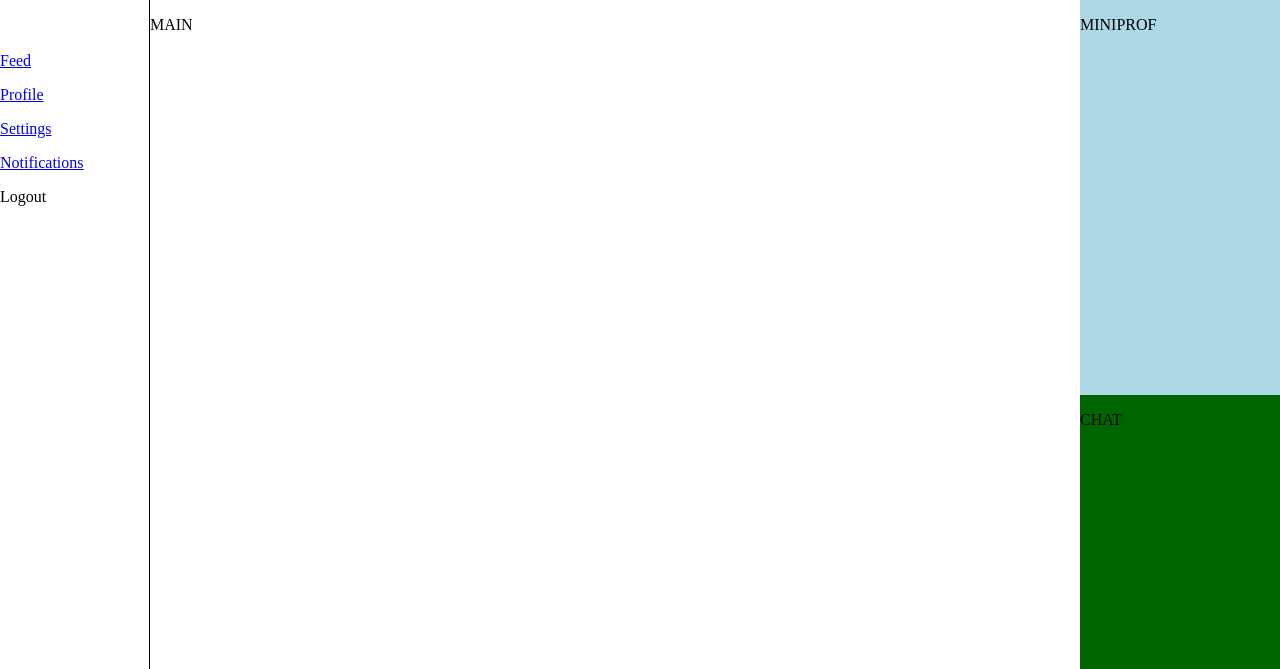
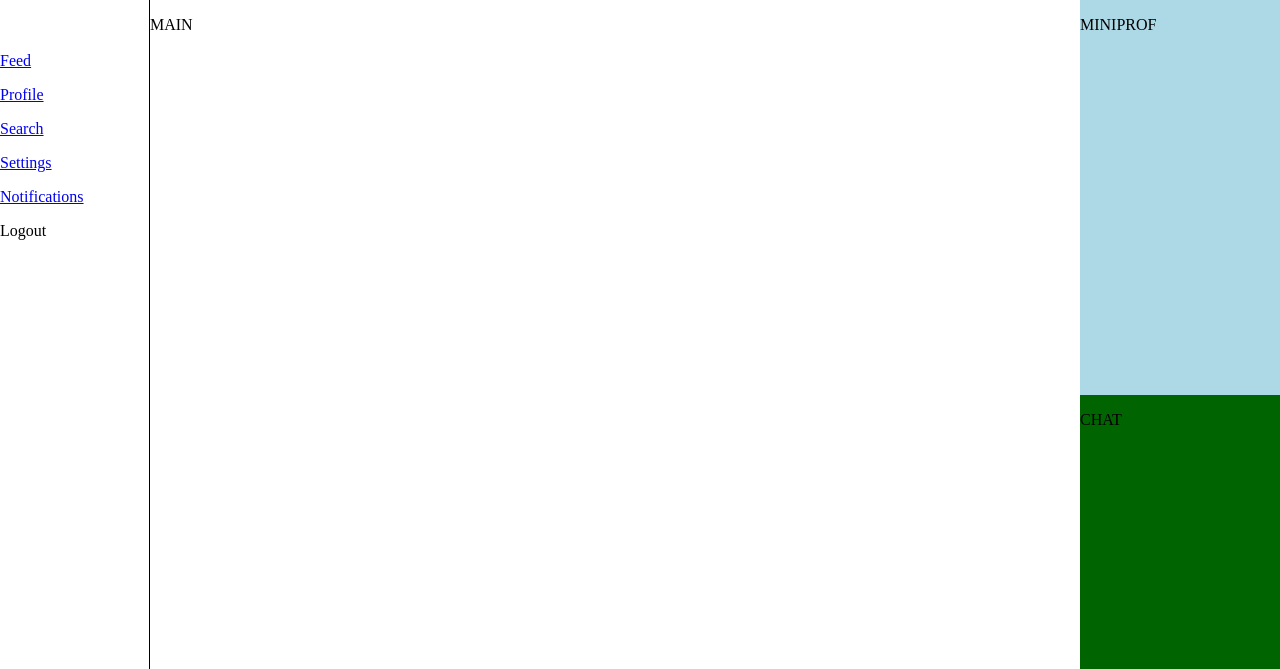
Before and after one commit to mscott44/WYA, a Python web app: template templates/feed-page.html in a window 1280 px wide. Shown: the part 80-749 px from the top of the page. Run offline with Jinja, Linux system fonts and the light colour scheme; the template is opened without the code that fills it, so the values that code supplies are empty.

Commit message:
add search link

```diff
--- a/templates/feed-page.html
+++ b/templates/feed-page.html
@@ -16,6 +16,7 @@
         <option>
           <p><a href=templates/feed-page.html>Feed</a></p>
           <p><a href=templates/profile-page.html>Profile</a></p>
+          <p><a href="templates/search-page.html">Search</a></p>
           <p><a href=templates/settings-page.html>Settings</a></p>
           <p><a href=templates/notification-page.html>Notifications</a></p>
           <p>Logout</p>
```
